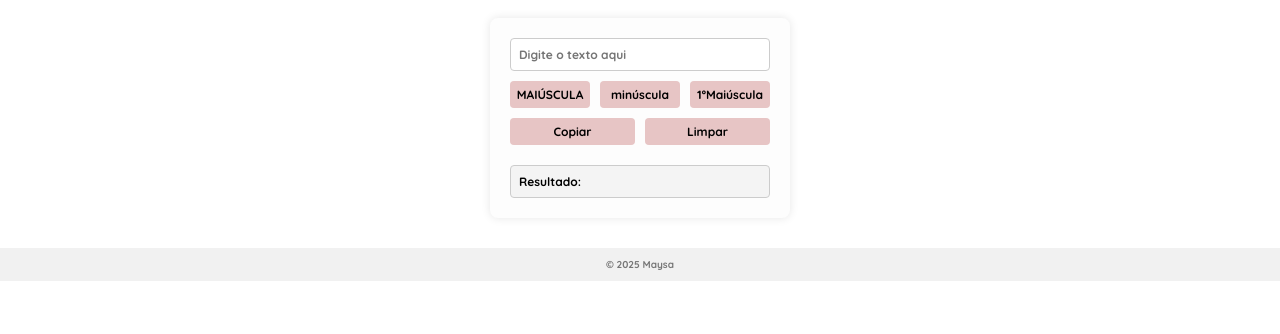
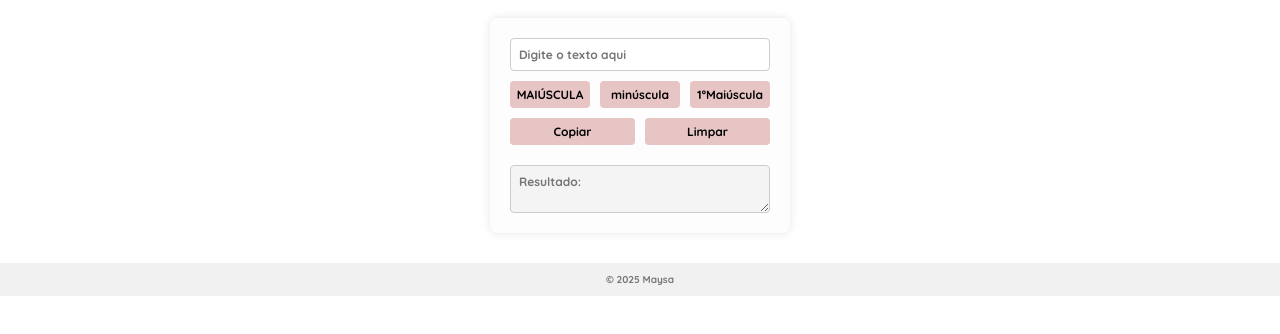
Before and after one commit to Maysa-Soares/extTransformeTexto, a browser extension: page index.html in a window 1280 px wide. Shown: the part 58-392 px from the top of the page. Drawn offline with Linux system fonts and the light colour scheme.

Commit message:
UPDATE: Alinhamento dos botões. Modificação no CSS e HTML.

```diff
--- a/index.html
+++ b/index.html
@@ -42,12 +42,19 @@
         <div class="container-button">
           <button type="button" class="btn" id="btnMaiuscula">MAIÚSCULA</button>
           <button type="button" class="btn" id="btnMinuscula">minúscula</button>
-        <button type="button" class="btn" id="btnCapitalizar">1ºMaiúscula</button>
+          <button type="button" class="btn" id="btnCapitalizar">
+            1ºMaiúscula
+          </button>
           <button type="button" class="btn" id="btnCopiar">Copiar</button>
           <button type="button" class="btn" id="btnLimpar">Limpar</button>
         </div>
 
-        <div id="result" class="result">Resultado:</div>
+        <textarea
+          name="result"
+          id="result"
+          class="result"
+          placeholder="Resultado:"
+        ></textarea>
       </div>
     </main>
 
```
Lines whose indentation alone changed are shown as unchanged.
